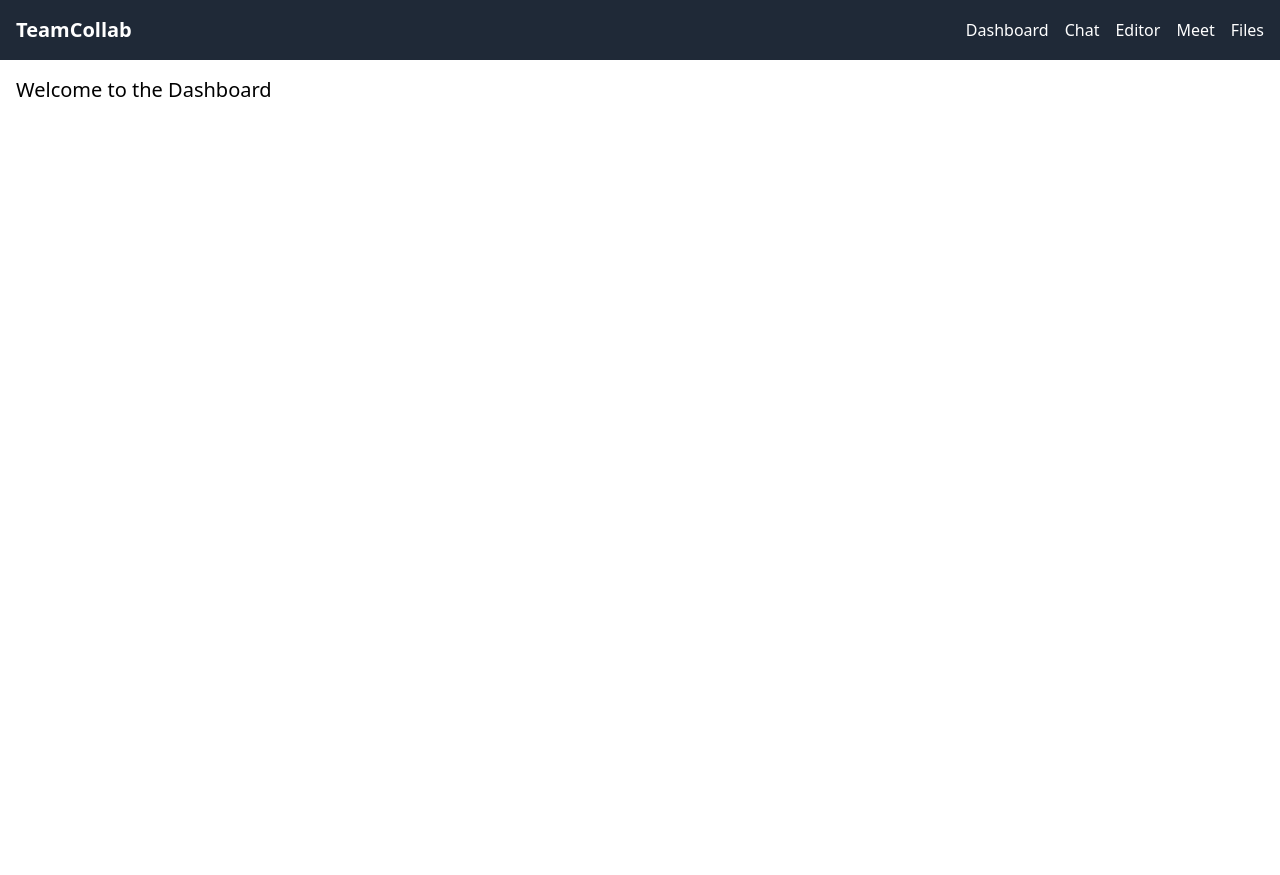
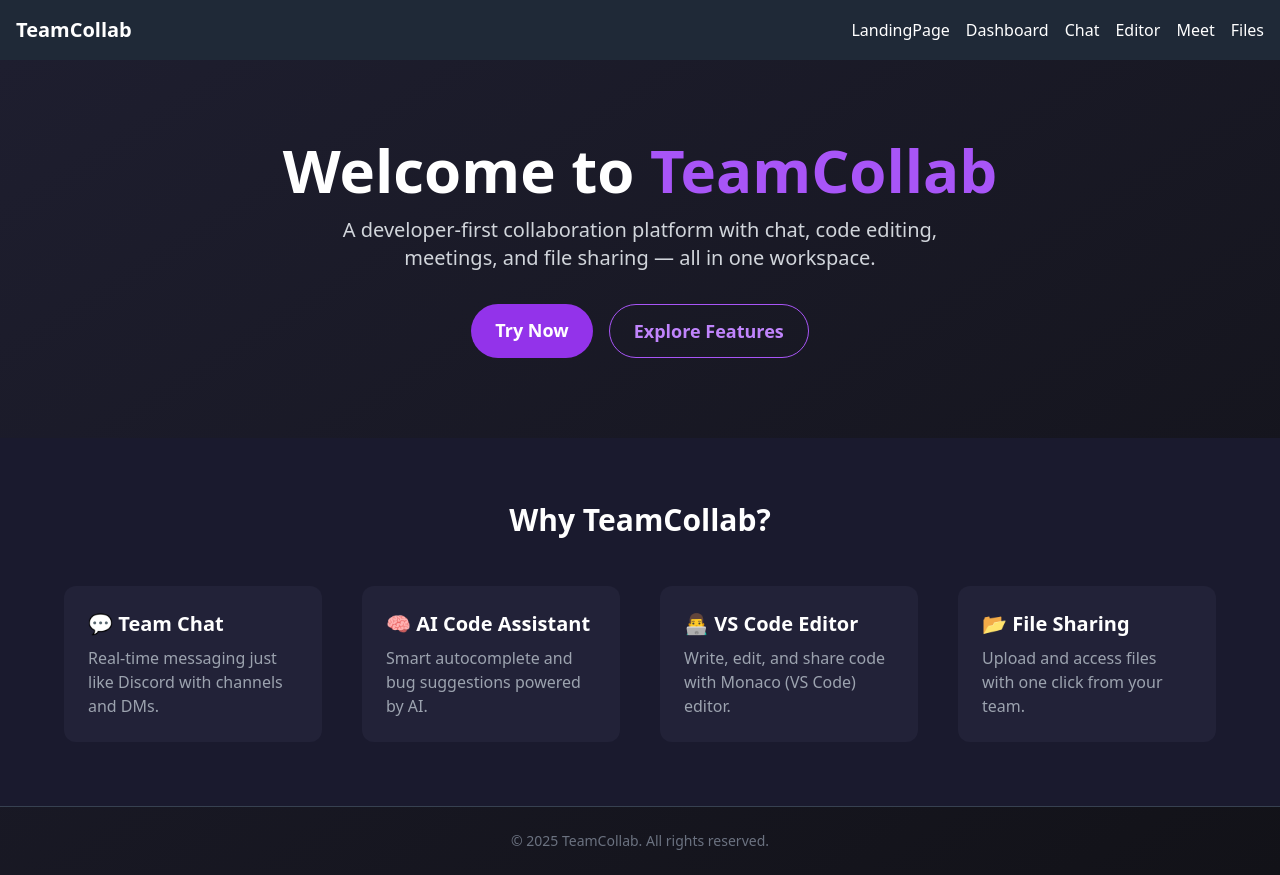
Before and after one commit to dilip7654/summer-project, a React (Vite) app: page / in a window 1280 px wide. Before the commit the page ends 800 px from the top, so only its background shows below. Built offline with nearby package versions, Linux system fonts and the light colour scheme.

Commit message:
landingpage commit

```diff
--- a/package.json
+++ b/package.json
@@ -10,6 +10,8 @@
     "preview": "vite preview"
   },
   "dependencies": {
+    "clsx": "^2.1.1",
+    "lucide-react": "^0.515.0",
     "react": "^19.1.0",
     "react-dom": "^19.1.0"
   },
--- a/src/App.jsx
+++ b/src/App.jsx
@@ -5,12 +5,14 @@ import Chat from './pages/Chat';
 import CodeEditor from './pages/CodeEditor';
 import Meetings from './pages/Meetings';
 import FileShare from './pages/FileShare';
+import LandingPage from './pages/LandingPage';
 
 function App() {
   return (
     <Router>
       <Navbar />
       <Routes>
+        <Route path="/" element={<LandingPage />} />
         <Route path="/" element={<Dashboard />} />
         <Route path="/chat" element={<Chat />} />
         <Route path="/editor" element={<CodeEditor />} />
--- a/src/components/Navbar.jsx
+++ b/src/components/Navbar.jsx
@@ -5,7 +5,8 @@ const Navbar = () => {
     <nav className="bg-gray-800 text-white p-4 flex justify-between items-center">
       <h1 className="text-xl font-bold">TeamCollab</h1>
       <div className="space-x-4">
-        <Link to="/">Dashboard</Link>
+        <Link to="/">LandingPage</Link>
+        <Link to="/dashboard">Dashboard</Link>
         <Link to="/chat">Chat</Link>
         <Link to="/editor">Editor</Link>
         <Link to="/meet">Meet</Link>
--- /dev/null
+++ b/src/pages/LandingPage.jsx
@@ -0,0 +1,57 @@
+import React from "react";
+import { Link } from "react-router-dom";
+
+const LandingPage = () => {
+  return (
+    <div className="bg-gradient-to-br from-[#1e1e2f] to-[#121218] text-white min-h-screen flex flex-col">
+      {/* Hero Section */}
+      <header className="text-center py-20 px-4">
+        <h1 className="text-4xl md:text-6xl font-extrabold mb-4">
+          Welcome to <span className="text-purple-500">TeamCollab</span>
+        </h1>
+        <p className="text-gray-300 text-lg md:text-xl max-w-2xl mx-auto">
+          A developer-first collaboration platform with chat, code editing, meetings, and file sharing — all in one workspace.
+        </p>
+        <div className="mt-8 flex justify-center gap-4">
+          <Link
+            to="/dashboard"
+            className="bg-purple-600 hover:bg-purple-700 px-6 py-3 rounded-full text-lg font-semibold"
+          >
+            Try Now
+          </Link>
+          <a
+            href="#features"
+            className="border border-purple-500 text-purple-400 hover:bg-purple-700 hover:text-white px-6 py-3 rounded-full text-lg font-semibold"
+          >
+            Explore Features
+          </a>
+        </div>
+      </header>
+
+      {/* Features Section */}
+      <section id="features" className="bg-[#1a1a2e] py-16 px-6">
+        <h2 className="text-3xl font-bold text-center mb-12">Why TeamCollab?</h2>
+        <div className="grid grid-cols-1 md:grid-cols-2 lg:grid-cols-4 gap-10 max-w-6xl mx-auto">
+          <FeatureCard title="💬 Team Chat" desc="Real-time messaging just like Discord with channels and DMs." />
+          <FeatureCard title="🧠 AI Code Assistant" desc="Smart autocomplete and bug suggestions powered by AI." />
+          <FeatureCard title="👨‍💻 VS Code Editor" desc="Write, edit, and share code with Monaco (VS Code) editor." />
+          <FeatureCard title="📂 File Sharing" desc="Upload and access files with one click from your team." />
+        </div>
+      </section>
+
+      {/* Footer */}
+      <footer className="text-center py-6 text-sm text-gray-500 border-t border-gray-700">
+        © {new Date().getFullYear()} TeamCollab. All rights reserved.
+      </footer>
+    </div>
+  );
+};
+
+const FeatureCard = ({ title, desc }) => (
+  <div className="bg-[#222238] p-6 rounded-xl hover:shadow-lg transition">
+    <h3 className="text-xl font-semibold mb-2">{title}</h3>
+    <p className="text-gray-400">{desc}</p>
+  </div>
+);
+
+export default LandingPage;
```
Also changed, not shown: 1 other file (tests, documents, lock files or other folders).
